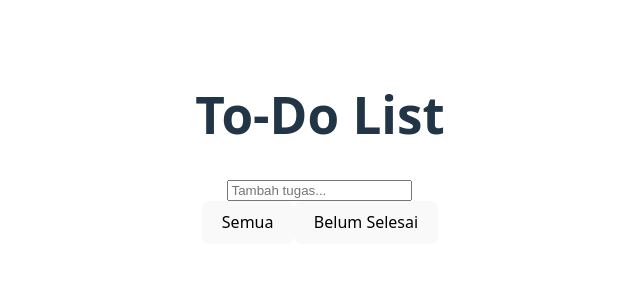
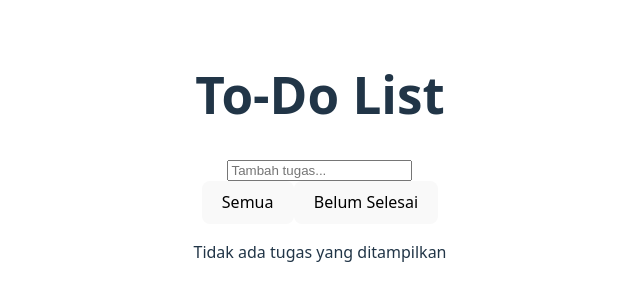
Before and after one commit to lehwasi/32-pbk-uts-233510526, a Vue app: page / in a window 1280 px wide. Shown: the part 244-544 px from the top of the page, without its empty margins (320-960 px from the left). Built offline with nearby package versions, Linux system fonts and the light colour scheme.

Commit message:
Tambahkan Pesan Jika Kosong

```diff
--- a/src/App.vue
+++ b/src/App.vue
@@ -8,7 +8,7 @@
       <button @click="filter = 'active'">Belum Selesai</button>
     </div>
 
-    <ul>
+    <ul v-if="filteredTodos.length">
       <li v-for="todo in filteredTodos" :key="todo.id">
         <input type="checkbox" v-model="todo.completed" />
         <span :style="{ textDecoration: todo.completed ? 'line-through' : 'none' }">
@@ -17,6 +17,7 @@
         <button @click="removeTodo(todo.id)">Hapus</button>
       </li>
     </ul>
+    <p v-else>Tidak ada tugas yang ditampilkan</p>
   </div>
 </template>
 
```
